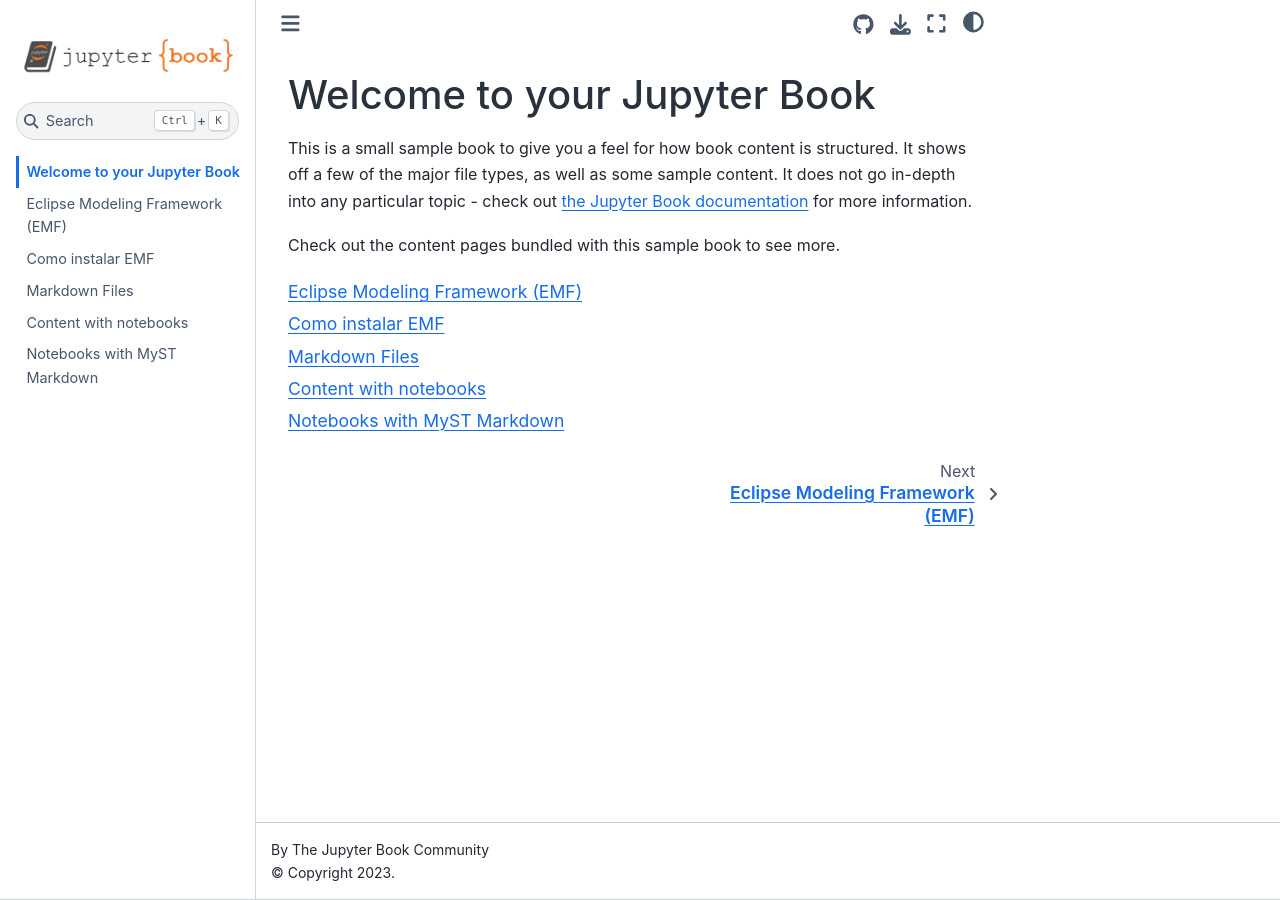
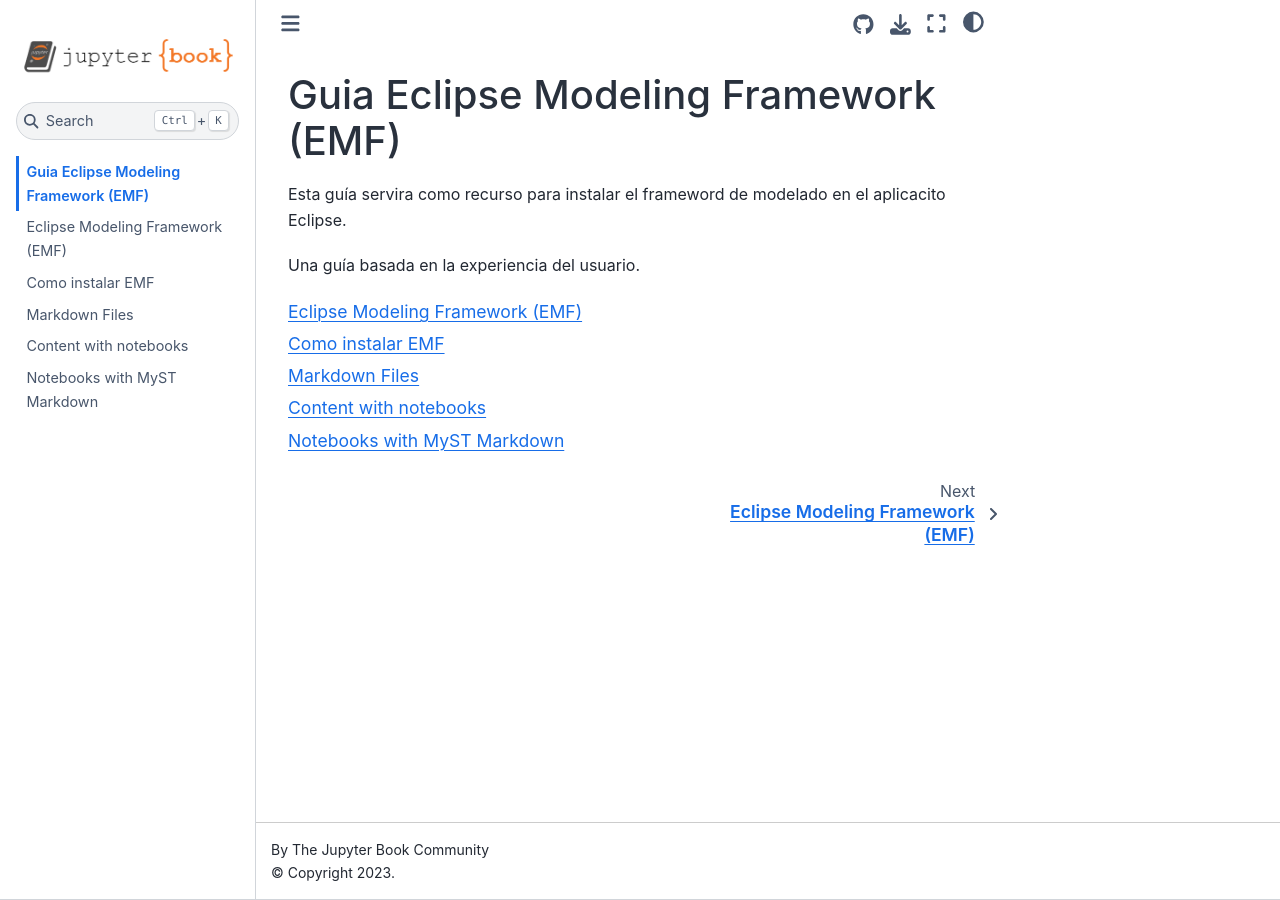
Before and after one commit to JannethGS2610/GuiaEMF, a Jupyter Book: the page built from intro.md, in a window 1280 px wide. Built offline with Jupyter Book 1.0.4 settings and Sphinx 7.4.7 and the Sphinx Book theme 1.1.4, drawn with Linux system fonts in a browser that asks for light colours.

Commit message:
Update intro.md

````diff
--- a/intro.md
+++ b/intro.md
@@ -1,11 +1,8 @@
-# Welcome to your Jupyter Book
+# Guia Eclipse Modeling Framework (EMF)
 
-This is a small sample book to give you a feel for how book content is
-structured.
-It shows off a few of the major file types, as well as some sample content.
-It does not go in-depth into any particular topic - check out [the Jupyter Book documentation](https://jupyterbook.org) for more information.
+Esta guía servira como recurso para instalar el frameword de modelado en el aplicacito Eclipse.
 
-Check out the content pages bundled with this sample book to see more.
+Una guía basada en la experiencia del usuario.
 
 ```{tableofcontents}
 ```
````
